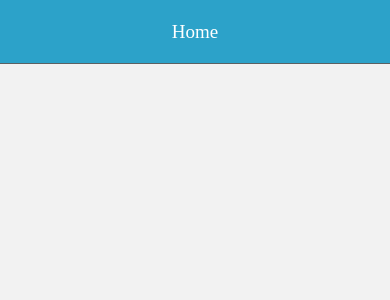
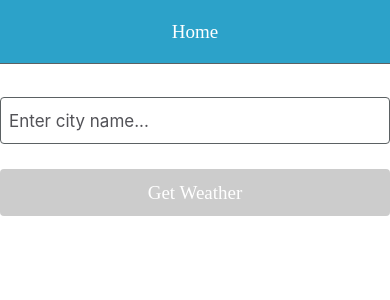
Before and after one commit to AneezaImtiaz/Weather-App, a React Native app: screen / in a window 390 px wide. Shown: the top 300 px of the page. Built offline with nearby package versions, Linux system fonts and the light colour scheme.

Commit message:
Add text input and button

```diff
--- a/Theme.ts
+++ b/Theme.ts
@@ -1,6 +1,12 @@
 import { Responsive } from './src/utils';
 
 export default {
+    spacing: {
+        large: Responsive.font(32),
+        medium: Responsive.font(24),
+        default: Responsive.font(16),
+        half: Responsive.font(8),
+    },
     text: {
         size: {
             small: Responsive.font(12),
@@ -22,9 +28,13 @@ export default {
             default: '#ffffff',
             header: '#2ca2c9',
             dark: '#000000',
+            disabled: '#ccc',
         },
         gray: {
             border: '#5b6163',
         },
+        text: {
+            default: '#525257',
+        },
     },
 };
--- /dev/null
+++ b/src/components/index.ts
@@ -0,0 +1 @@
+export * from './inputs';
--- /dev/null
+++ b/src/components/inputs/TextInputField.tsx
@@ -0,0 +1,23 @@
+import React from 'react';
+import { TextInput } from 'react-native';
+import { TYPE_HERE } from '../../utils/Constants';
+import styles from './TextInputFieldStyles';
+
+export type TextInputFieldProps = {
+  text: string;
+  onChangeText: (text: string) => void;
+  placeholder?: string;
+};
+
+const TextInputField: React.FC<TextInputFieldProps> = ({ text, onChangeText, placeholder = TYPE_HERE }) => {
+  return (
+    <TextInput
+      autoCapitalize="words"
+      style={styles.input}
+      value={text}
+      onChangeText={onChangeText}
+      placeholder={placeholder} />
+  );
+};
+
+export default TextInputField;
--- /dev/null
+++ b/src/components/inputs/TextInputFieldStyles.ts
@@ -0,0 +1,15 @@
+import { StyleSheet } from 'react-native';
+import Theme from '../../../Theme';
+import { Responsive } from '../../utils';
+
+export default StyleSheet.create({
+  input: {
+    borderWidth: 1,
+    borderColor: Theme.colors.gray.border,
+    borderRadius: 4,
+    padding: Theme.spacing.half,
+    height: Responsive.font(45),
+    fontSize: Theme.text.size.default,
+    color: Theme.colors.text.default,
+  },
+} as const);
--- /dev/null
+++ b/src/components/inputs/index.ts
@@ -0,0 +1 @@
+export { default as TextInputField } from './TextInputField';
--- a/src/screens/HomeScreen.tsx
+++ b/src/screens/HomeScreen.tsx
@@ -1,9 +1,31 @@
-import React from 'react';
+import React, { useState } from 'react';
+import { SafeAreaView, Pressable, Text } from 'react-native';
+import { TextInputField } from '../components';
+import styles from './HomeScreenStyles';
+import Theme from '../../Theme';
+import { ENTER_CITY_NAME, GET_WEATHER } from '../utils/Constants';
 
-type HomeScreenProps = {};
+const HomeScreen: React.FC = () => {
+    const [city, setCity] = useState<string>('');
 
-const HomeScreen: React.FC<HomeScreenProps> = ({ }) => {
-    return null;
+    const handleTextChange = (text: string) => {
+        const alphaRegex = /^[a-zA-Z\s]*$/;
+        alphaRegex.test(text) && setCity(text); // Enter valid input
+    };
+
+    return (
+        <SafeAreaView style={styles.container}>
+            <SafeAreaView style={styles.innerContainer}>
+                <TextInputField
+                    placeholder={ENTER_CITY_NAME}
+                    text={city}
+                    onChangeText={handleTextChange} />
+                <Pressable onPress={() => null} style={[styles.buttonContainer, !city && { backgroundColor: Theme.colors.background.disabled }]} >
+                    <Text style={styles.button}>{GET_WEATHER}</Text>
+                </Pressable>
+            </SafeAreaView>
+        </SafeAreaView>
+    );
 };
 
 export default HomeScreen;
--- /dev/null
+++ b/src/screens/HomeScreenStyles.ts
@@ -0,0 +1,28 @@
+import { StyleSheet } from 'react-native';
+import Theme from '../../Theme';
+import { Responsive } from '../utils';
+
+export default StyleSheet.create({
+    container: {
+        flex: 1,
+        backgroundColor: Theme.colors.background.default,
+    },
+    innerContainer: {
+        paddingHorizontal: Theme.spacing.default,
+        marginVertical: Theme.spacing.large,
+    },
+    buttonContainer: {
+        backgroundColor: Theme.colors.background.header,
+        borderRadius: 4,
+        height: Responsive.font(45),
+        marginVertical: Theme.spacing.medium,
+        alignItems: 'center',
+        justifyContent: 'center',
+
+    },
+    button: {
+        fontSize: Theme.text.size.large,
+        color: Theme.colors.background.default,
+        fontFamily: Theme.text.font.semiBold,
+    },
+} as const);
--- /dev/null
+++ b/src/utils/Constants.ts
@@ -0,0 +1,3 @@
+export const TYPE_HERE = 'Type here...' as const;
+export const ENTER_CITY_NAME = 'Enter city name...' as const;
+export const GET_WEATHER = 'Get Weather' as const;
```
